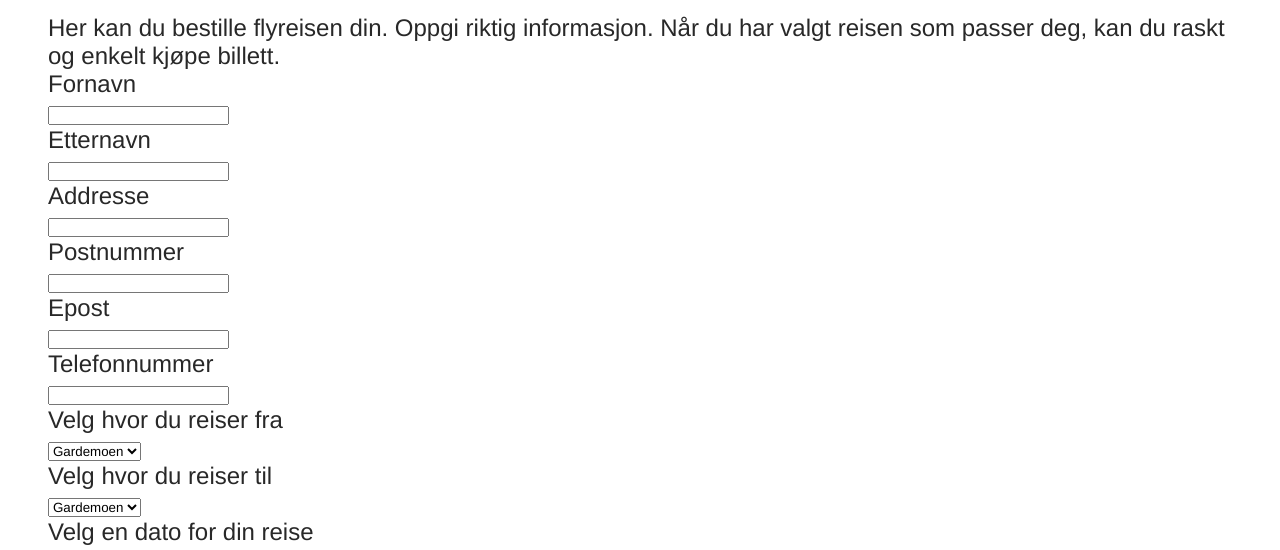
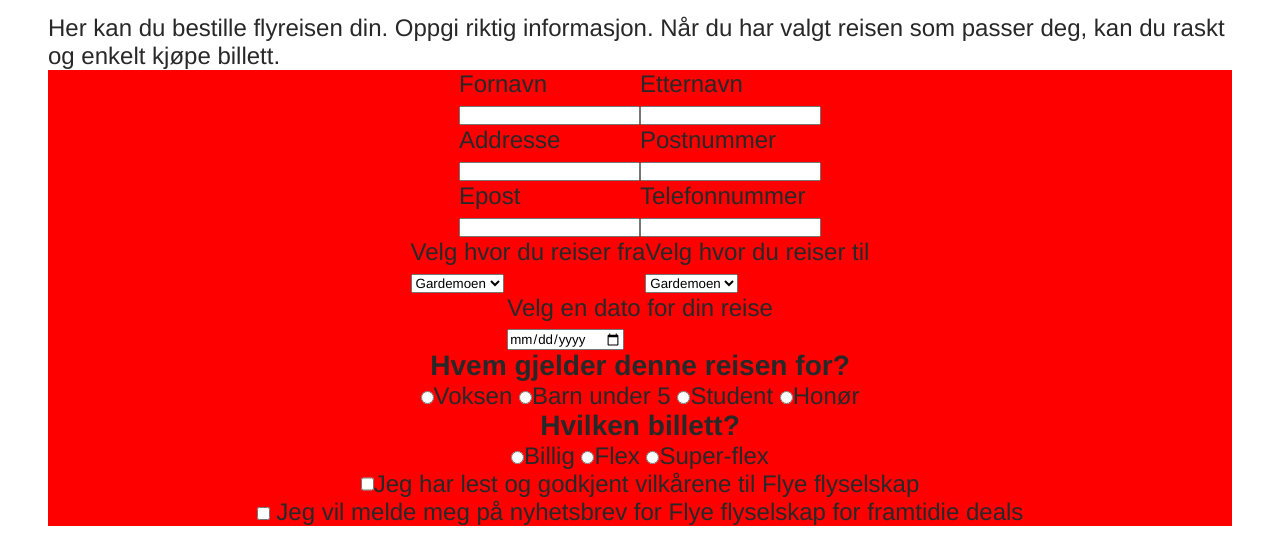
Before and after one commit to RedDragonling/html-oppgave-3, a plain HTML site: page index.html in a window 1280 px wide. Shown: the part 240-790 px from the top of the page. Drawn offline with Linux system fonts and the light colour scheme.

Commit message:
started styling forms

```diff
--- a/index.html
+++ b/index.html
@@ -23,6 +23,7 @@
     <p>Her kan du bestille flyreisen din. Oppgi riktig informasjon. Når du har valgt reisen som passer deg, kan du raskt og enkelt kjøpe billett.</p>
     <div class="order-ticket-box">
       <form>
+        <div class="seperate-input">
           <label>
             <span>Fornavn</span>
             <input type="text" name="firstname" />
@@ -31,6 +32,8 @@
             <span>Etternavn</span>
             <input type="text">
           </label>
+        </div>
+        <div class="seperate-input">
           <label>
             <span>Addresse</span>
             <input type="text">
@@ -39,6 +42,8 @@
             <span>Postnummer</span>
             <input type="text">
           </label>
+        </div>
+        <div class="seperate-input">
           <label>
             <span>Epost</span>
             <input type="text">
@@ -47,6 +52,8 @@
             <span>Telefonnummer</span>
             <input type="text">
           </label>
+        </div>
+        <div class="seperate-input">
           <label>
             <span>Velg hvor du reiser fra</span>
             <select>
@@ -63,6 +70,7 @@
               <option value="">Flesland</option>
             </select>
           </label>
+        </div>
         <label>
           <span>Velg en dato for din reise</span>
           <input type="date"/>
@@ -80,13 +88,13 @@
           <input type="radio"/>Flex
           <input type="radio"/>Super-flex
         </label>
-        <label>
-          <span>Jeg har lest og godkjent vilkårene til Flye flyselskap</span>
+        <label class="flex">
           <input type="checkbox">
+          Jeg har lest og godkjent vilkårene til Flye flyselskap
         </label>
         <label>
-          <span>Jeg vil melde meg på nyhetsbrev for Flye flyselskap for framtidie deals</span>
           <input type="checkbox">
+          Jeg vil melde meg på nyhetsbrev for Flye flyselskap for framtidie deals
         </label>
       </form>
     </div>
--- a/style.css
+++ b/style.css
@@ -57,7 +57,24 @@ main {
   }
 }
 
+.order-ticket-box {
+  background-color: red;
+  form {
+    display: flex;
+    flex-direction: column;
+    align-items: center;
+    .seperate-input {
+      display: flex;
+      flex-direction: row;
+    }
+  }
+}
+
 label span {
+  display: flex;
+}
+
+.flex {
   display: flex;
 }
 
```
Lines whose indentation alone changed are shown as unchanged.
